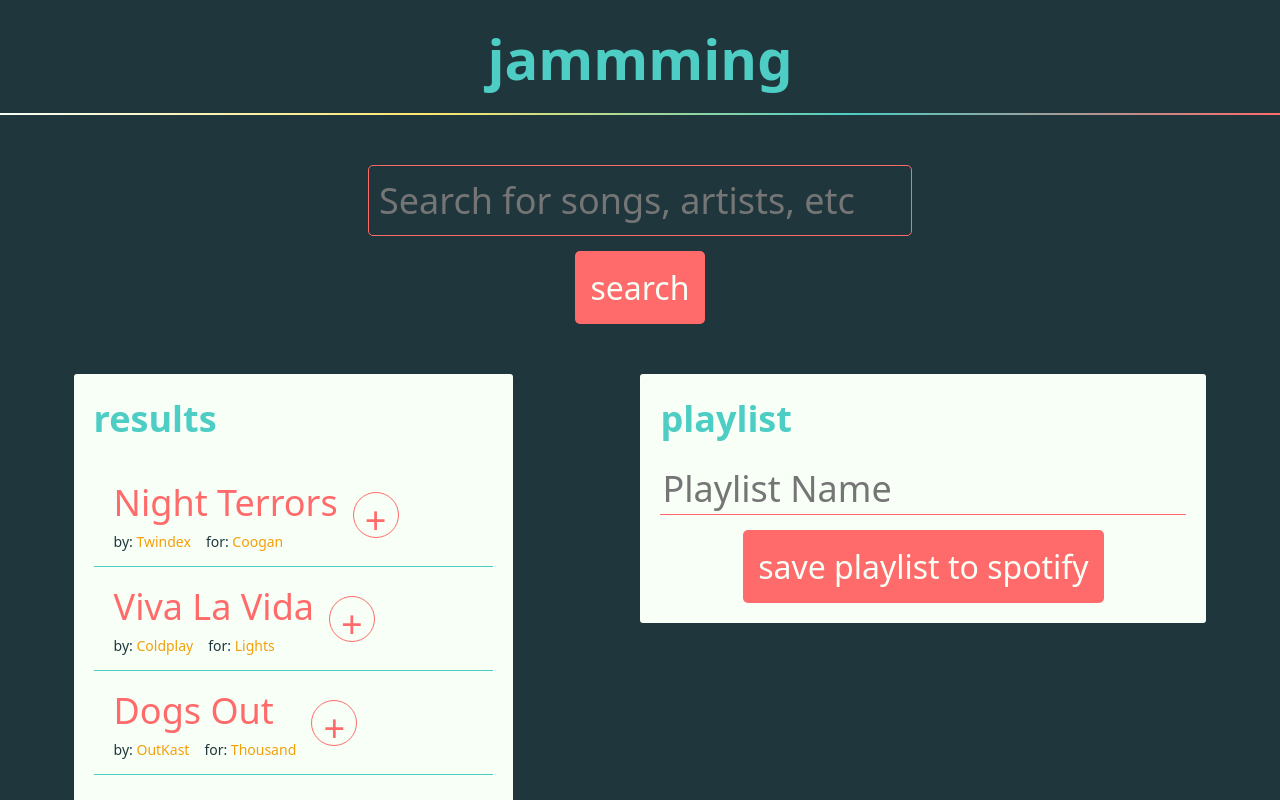
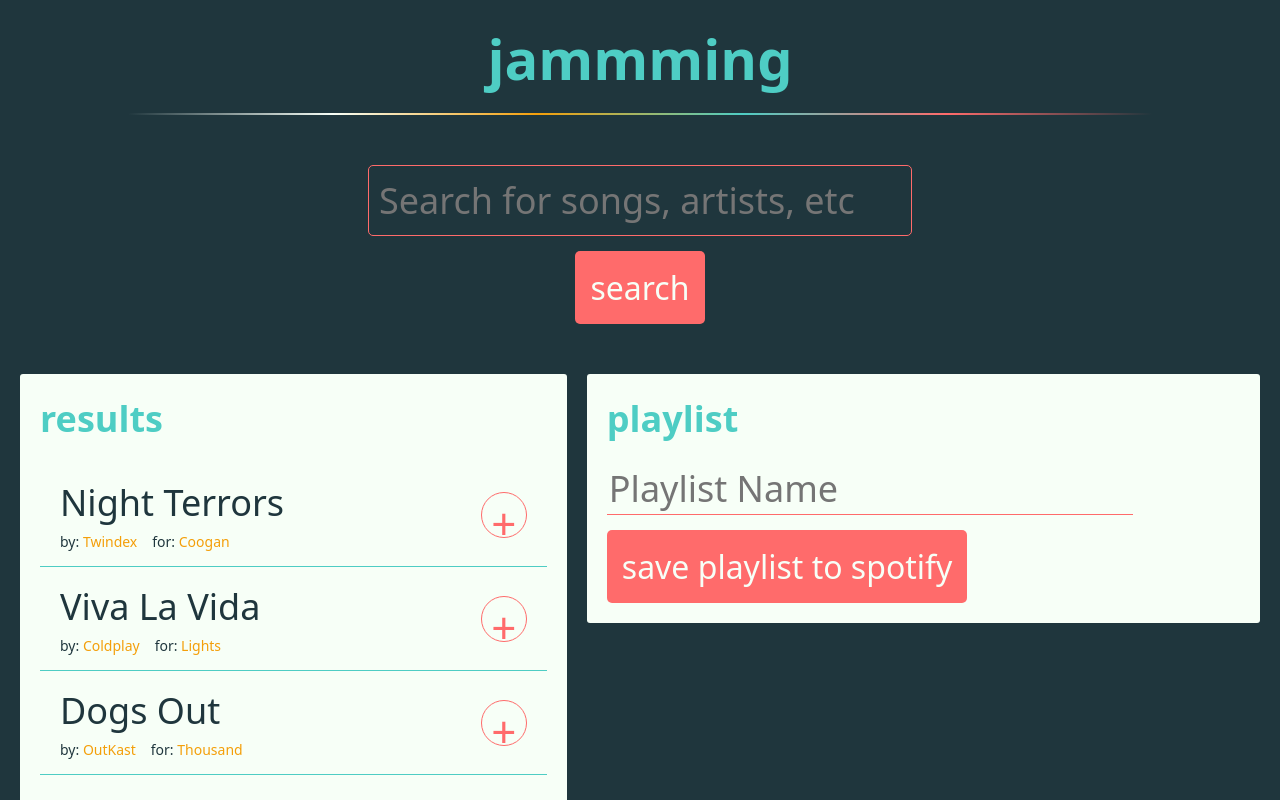
Before and after one commit to av3di/jammming, a React (Create React App) app: page / in a window 1280 px wide. Shown: the top 800 px of the page. Built offline with nearby package versions, Linux system fonts and the light colour scheme; a web font is replaced by a local one.

Commit message:
updated styling for responsiveness

```diff
--- a/src/App.css
+++ b/src/App.css
@@ -64,24 +64,42 @@ h6 {
   height: 2px;
   margin-top: 17px;
   width: 100%;
-  background-image: linear-gradient(to right, #F7FFF7, #FFE66D, #4ECDC4, #FF6B6B);
+  background-image: linear-gradient(to right, #1F363D 10%, #F7FFF7, #F49F0A, #4ECDC4, #FF6B6B, #1F363D 90%);
 }
 
 .main-panel {
   display: flex;
   flex-flow: row;
+  flex-wrap: wrap;
   align-items: start;
   column-gap: 20px;
-  justify-content: space-around;
-  padding-left: 20px;
-  padding-right: 20px;
-  padding-bottom: 40px;
+  justify-content: space-between;
+  padding-left: 10px;
+  padding-right: 10px;
+  padding-bottom: 20px;
+}
+
+
+@media screen and (min-width: 768px) {
+  .main-panel {
+    padding-left: 20px;
+    padding-right: 20px;
+    padding-bottom: 30px;
+  }
+}
+@media screen and (min-width: 820px) {
+  .main-panel {
+    flex-wrap: nowrap;
+  }
 }
 
 .panel {
   background-color: #F7FFF7;
   border-radius: 3px;
   padding: 20px 20px;
+  max-width: 100%;
+  box-sizing: border-box;
+  flex: 1 1 auto;
 }
 
 input {
@@ -93,9 +111,9 @@ input {
   font-family: "Sniglet", system-ui;
   font-weight: 400;
   background: none;
-  margin-left: auto;
-  margin-right: auto;
   display: block;
+  max-width: 100%;
+  box-sizing: border-box;
 }
 input:focus {
   outline: 0;
@@ -111,8 +129,6 @@ button {
   font-size: 32px;
   font-family: "Sniglet", system-ui;
   font-weight: 400;
-  margin-left: auto;
-  margin-right: auto;
   display: block;
 }
 
--- /dev/null
+++ b/src/components/Playlist/Playlist.css
@@ -0,0 +1,9 @@
+.playlist-panel {
+  margin-top: 20px;
+}
+
+@media screen and (min-width: 820px) {
+  .playlist-panel {
+    margin-top: 0;
+  }
+}
--- a/src/components/Playlist/Playlist.js
+++ b/src/components/Playlist/Playlist.js
@@ -1,4 +1,5 @@
 import React, {useState} from 'react';
+import './Playlist.css';
 import TrackList from '../TrackList/TrackList';
 import SaveToSpotifyButton from '../SaveToSpotifyButton/SaveToSpotifyButton';
 
@@ -8,7 +9,7 @@ function Playlist(props) {
   const handleChange = ({target}) => props.setName(target.value);
 
   return (
-    <div className="panel">
+    <div className="playlist-panel panel">
       <h3>playlist</h3>
       <input placeholder="Playlist Name"
         type="text"
--- a/src/components/SearchBar/SearchBar.css
+++ b/src/components/SearchBar/SearchBar.css
@@ -1,9 +1,18 @@
 .search-panel {
   margin-top: 50px;
   margin-bottom: 50px;
+  padding-left: 10px;
+  padding-right: 10px;
 }
 .search-box {
   border: 1px solid #FF6B6B;
   border-radius: 5px;
   padding: 10px 10px;
+  margin-left: auto;
+  margin-right: auto;
 }
+
+.search-button {
+  margin-left: auto;
+  margin-right: auto;
+}
--- a/src/components/SearchBar/SearchBar.js
+++ b/src/components/SearchBar/SearchBar.js
@@ -8,7 +8,7 @@ function SearchBar() {
         className="search-box"
         placeholder="Search for songs, artists, etc"
       />
-      <button>search</button>
+      <button className="search-button">search</button>
     </div>
   );
 }
--- a/src/components/Track/Track.css
+++ b/src/components/Track/Track.css
@@ -5,12 +5,13 @@
   flex-direction: row;
   align-items: center;
   column-gap: 15px;
+  justify-content: space-between;
 }
 
 .song-name {
   font-size: 36px;
   margin-bottom: 5px;
-  color: #FF6B6B;
+  color: #1F363D;
 }
 
 .song-info {
@@ -28,8 +29,9 @@ span.values {
 }
 
 .add-button {
+  flex: 0 0 44px;
   color: #FF6B6B;
-  font-size: 38px;
+  font-size: 44px;
   text-align: center;
   border: solid 1px #FF6B6B;
   border-radius: 50%;
```
